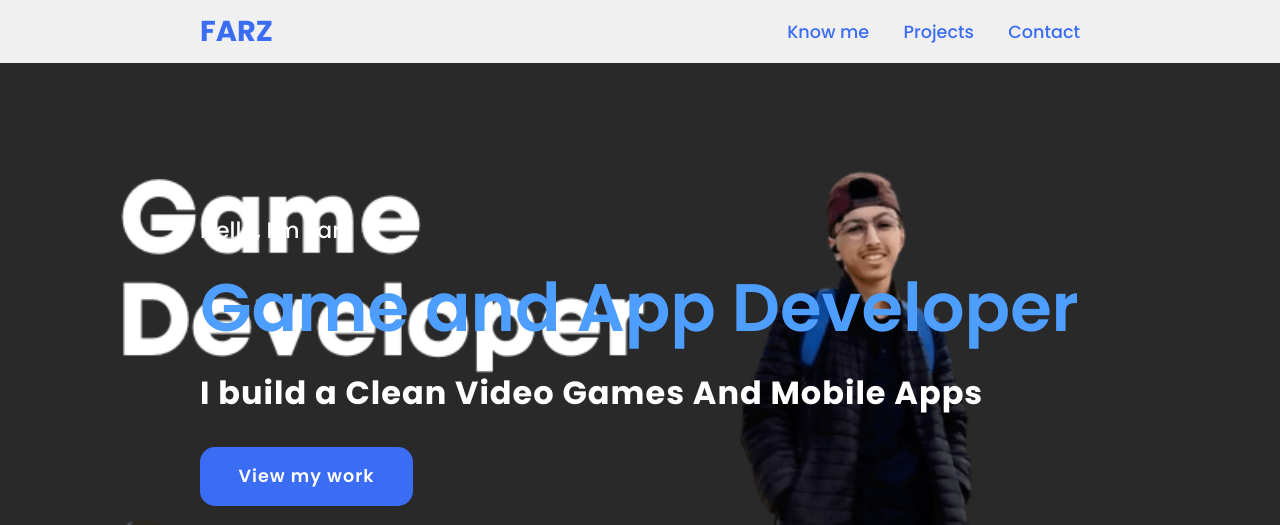
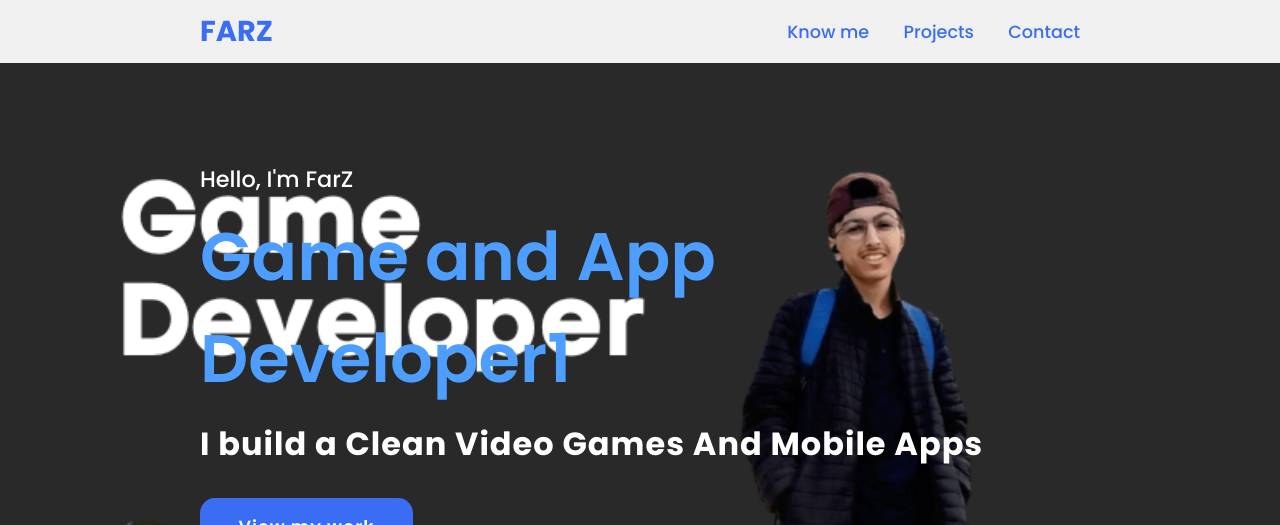
Before and after one commit to 1FarZ1/FarZ-Portfolio, a plain HTML site: page index.html in a window 1280 px wide. Shown: the top 525 px of the page. Drawn offline with Linux system fonts and the light colour scheme.

Commit message:
Update index.html

```diff
--- a/index.html
+++ b/index.html
@@ -22,7 +22,7 @@
 
     <section class="main">
         <div>
-            <h2>Hello, I'm FarZ<br><span>Game and App Developer</span></h2>
+            <h2>Hello, I'm FarZ<br><span>Game and App Developer1</span></h2>
             <h3>I build  a Clean Video Games And Mobile Apps</h3>
             <a href="#projects" class="main-btn">View my work</a>
             <div class="social-icons">
```
